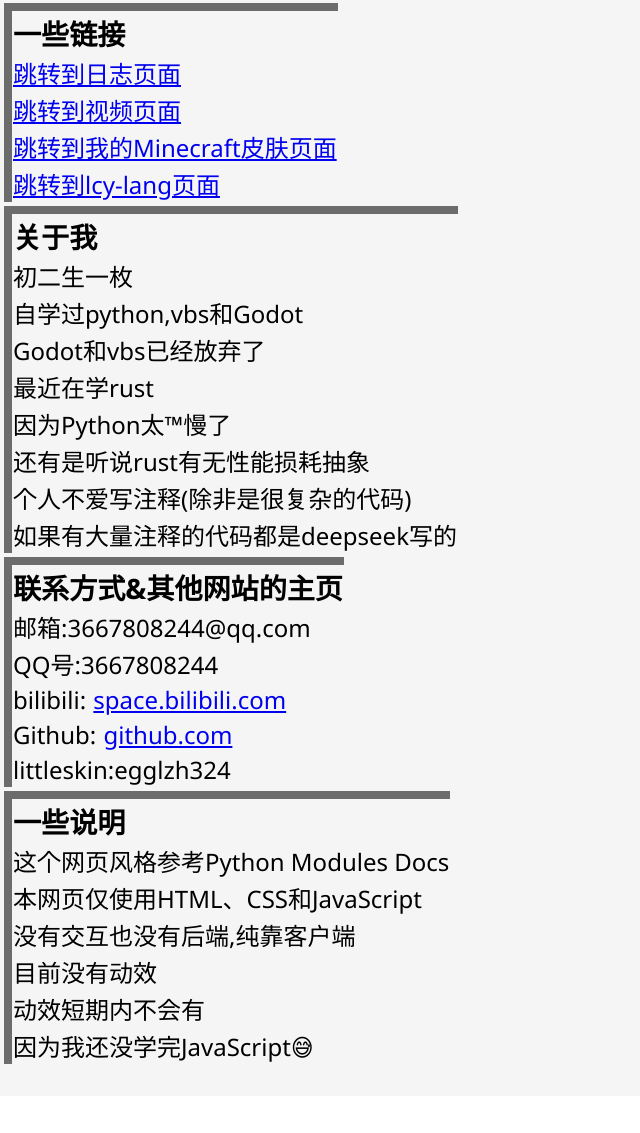
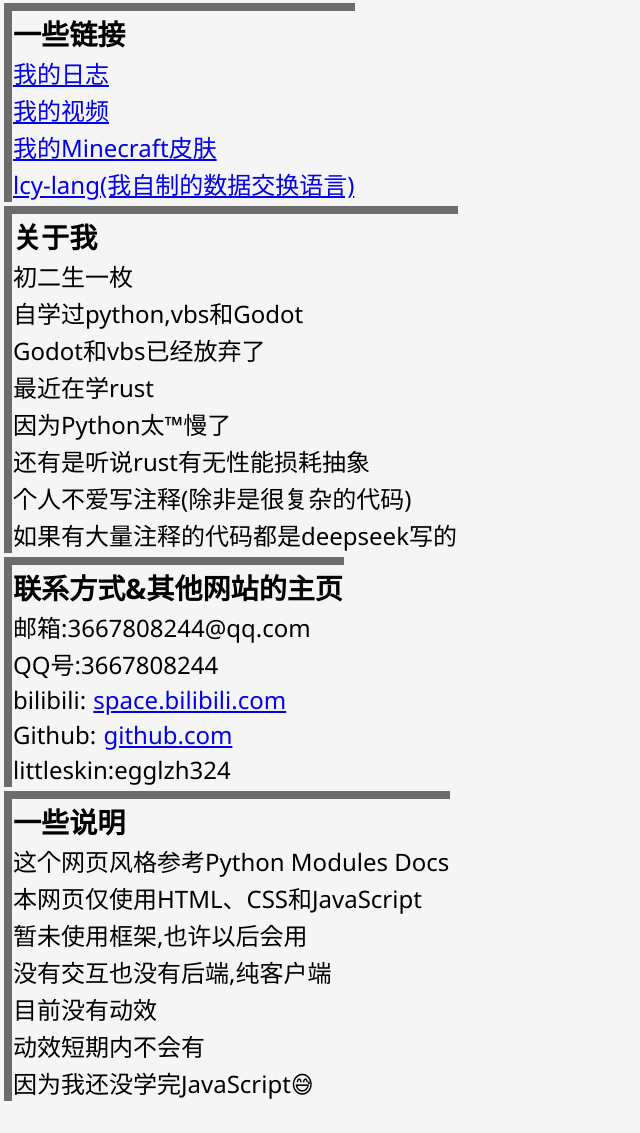
Before and after one commit to 3667808244/egglzh_home, a plain HTML site: page html/index.html in a window 1280 px wide. Shown: the part 81-1214 px from the top of the page, without its empty margins (0-640 px from the left). Before the commit the page ends 1177 px from the top, so only its background shows below. Drawn offline with Linux system fonts and the light colour scheme.

Commit message:
更新日志25073101和其他页面的一些文字

```diff
--- a/html/index.html
+++ b/html/index.html
@@ -20,10 +20,11 @@
             </div>
             <div class="block" id="links">
                 <h3>一些链接</h3>
-                <a href="./pages/log.html">跳转到日志页面</a>
-                <a href="./pages/videos.html">跳转到视频页面</a>
-                <a href="./pages/minecraft_skin.html">跳转到我的Minecraft皮肤页面</a>
-                <a href="https://3667808244.github.io/lcy_webpage/html/index.html">跳转到lcy-lang页面</a>
+                <a href="./pages/log.html">我的日志</a>
+                <a href="./pages/videos.html">我的视频</a>
+                <a href="./pages/minecraft_skin.html">我的Minecraft皮肤</a>
+                <a href="https://3667808244.github.io/lcy_webpage/html/index.html">
+                    lcy-lang(我自制的数据交换语言)</a>
             </div>
             <div class="block">
                 <h3>关于我</h3>
@@ -56,7 +57,8 @@
             <h3>一些说明</h3>
             <p>这个网页风格参考Python Modules Docs</p>
             <p>本网页仅使用HTML、CSS和JavaScript</p>
-            <p>没有交互也没有后端,纯靠客户端</p>
+            <p>暂未使用框架,也许以后会用</p>
+            <p>没有交互也没有后端,纯客户端</p>
             <p>目前没有动效</p>
             <p>动效短期内不会有</p>
             <p>因为我还没学完JavaScript😅</p>
```
Also changed, not shown: html/pages/log.html (+12 -0 lines), html/pages/minecraft_skin.html (+2 -0 lines).
